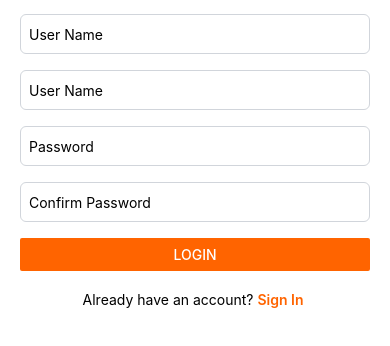
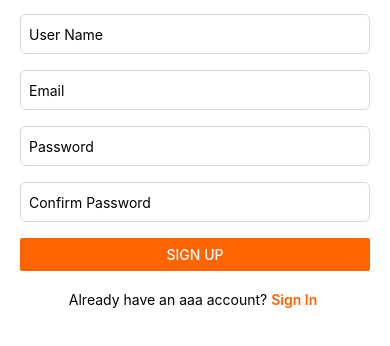
Before and after one commit to md-najmul-haque/revinns-app, a React Native app: screen /SignUp in a window 390 px wide. Shown: the part 226-572 px from the top of the page. Built offline with nearby package versions, Linux system fonts and the light colour scheme.

Commit message:
signup page updated

```diff
--- a/screens/SignUp.js
+++ b/screens/SignUp.js
@@ -7,16 +7,33 @@ const SignUp = ({ navigation }) => {
     const [email, setEmail] = useState('');
     const [password, setPassword] = useState('');
     const [confirmPassword, setConfirmPassword] = useState('');
-    const [rememberMe, setRememberMe] = useState(false);
 
     const handleLogin = () => {
-        // Perform login logic here
-        console.log('Email:', email);
-        console.log('Password:', password);
-    };
 
-    const toggleRememberMe = () => {
-        setRememberMe(!rememberMe);
+        const user = {
+            name: userName,
+            email: email,
+            password: password,
+            confirmPassword: confirmPassword,
+
+        }
+
+        // console.log(user)
+        fetch(`http://localhost:5000/api/v1/user`, {
+            method: "POST",
+            body: JSON.stringify(user),
+            headers: {
+                'content-type': "application/json"
+            }
+        })
+            .then(res => res.json())
+            .then(user => console.log(user))
+            .catch(error => {
+                console.error('Network request failed:', error);
+                // Handle the error or display an error message
+            });
+
+
     };
 
 
@@ -36,7 +53,7 @@ const SignUp = ({ navigation }) => {
                         />
                         <TextInput
                             className='bg-white border border-gray-300 h-10 rounded-md p-2 mb-4 min-w-full'
-                            placeholder="User Name"
+                            placeholder="Email"
                             onChangeText={text => setEmail(text)}
                         />
                         <TextInput
@@ -53,9 +70,9 @@ const SignUp = ({ navigation }) => {
                             onChangeText={text => setConfirmPassword(text)}
                         />
 
-                        <Button title="Login" color='#ff6400' onPress={handleLogin} />
+                        <Button title="Sign Up" color='#ff6400' onPress={handleLogin} />
 
-                        <Text className='mt-5 text-center'>Already have an account? <Text className='text-secondary font-semibold' onPress={() => navigation.navigate('SignIn')}>Sign In</Text> </Text>
+                        <Text className='mt-5 text-center'>Already have an aaa account? <Text className='text-secondary font-semibold' onPress={() => navigation.navigate('SignIn')}>Sign In</Text> </Text>
 
                     </View>
 
```
